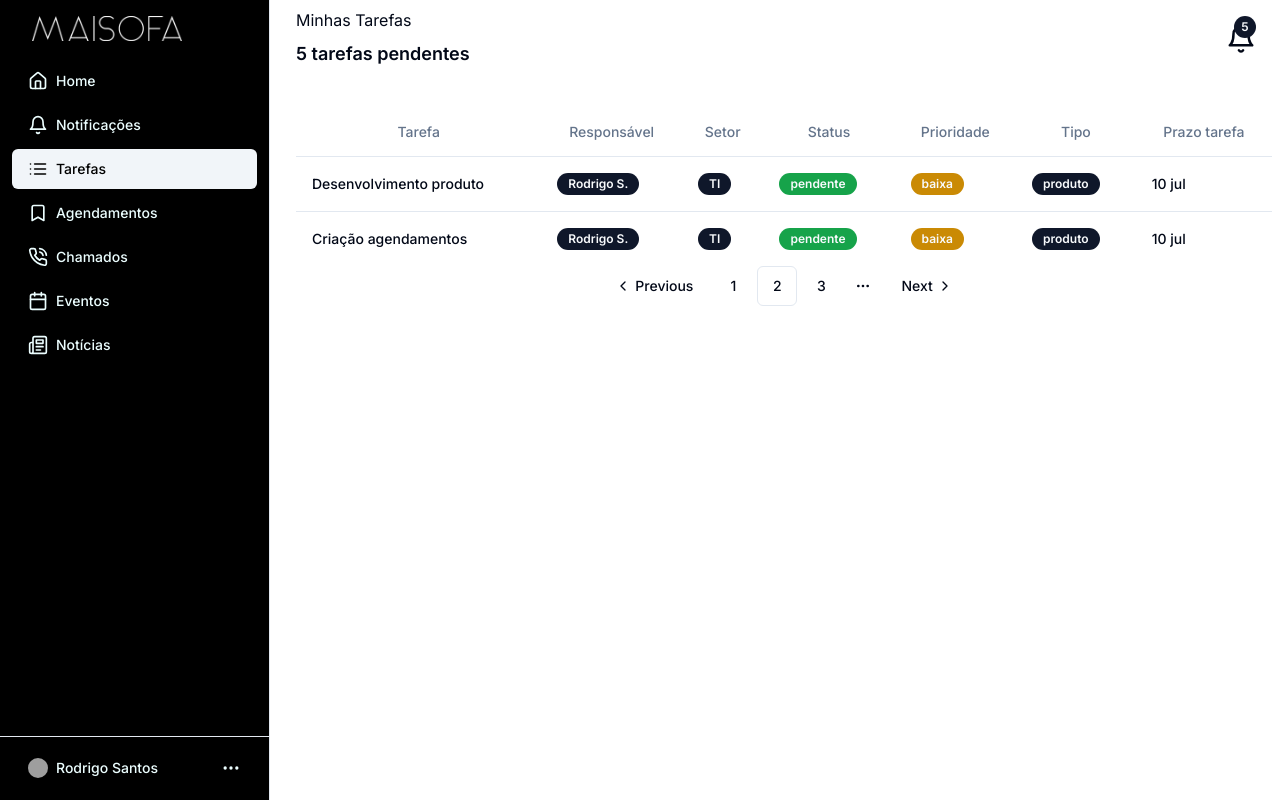
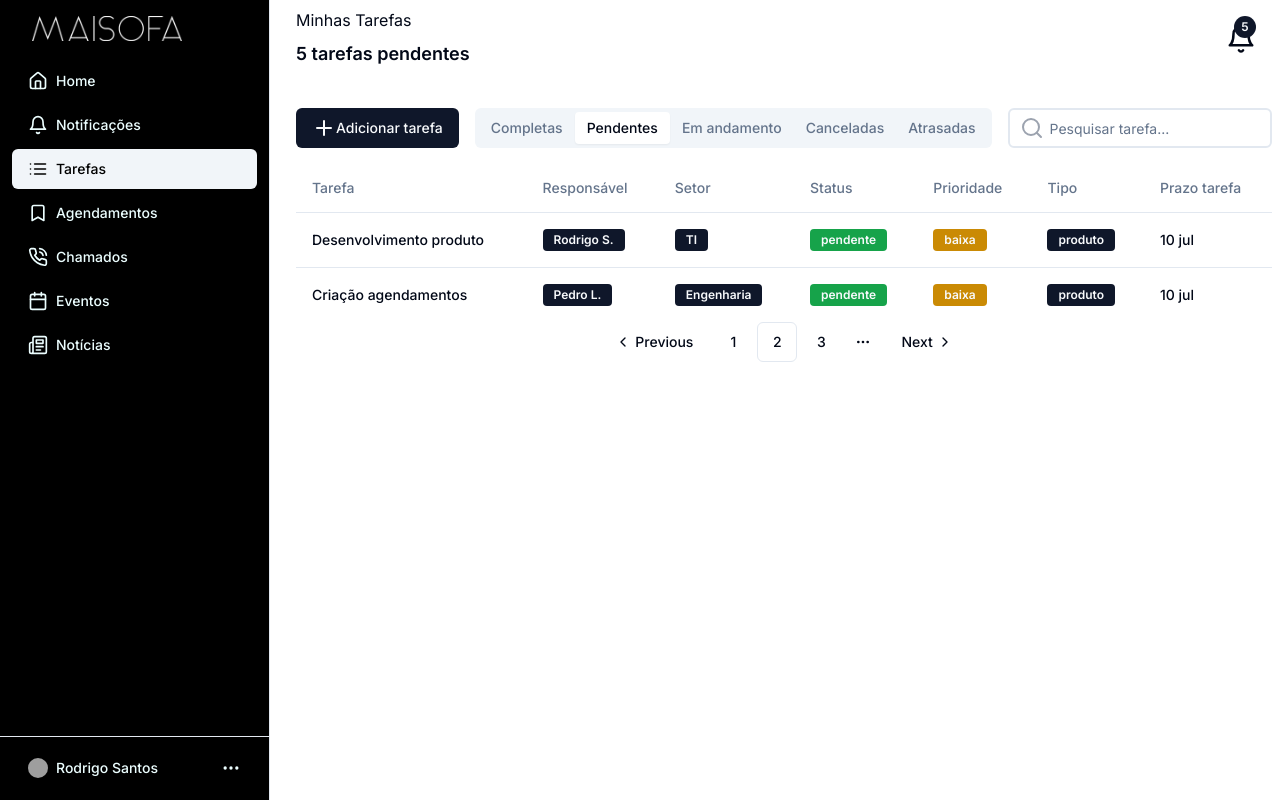
Before and after one commit to maisofa/intranet-interface, a Next.js app: page /tasks in a window 1280 px wide. Built offline with nearby package versions, Linux system fonts and the light colour scheme; grey boxes are pictures that could not be loaded.

Commit message:
fix: task-details/task-table

```diff
--- a/package.json
+++ b/package.json
@@ -20,6 +20,7 @@
     "@radix-ui/react-select": "^2.1.1",
     "@radix-ui/react-separator": "^1.1.0",
     "@radix-ui/react-slot": "^1.1.0",
+    "@radix-ui/react-tabs": "^1.1.0",
     "add": "^2.0.6",
     "axios": "^1.7.5",
     "class-variance-authority": "^0.7.0",
--- a/src/app/tasks/page.tsx
+++ b/src/app/tasks/page.tsx
@@ -1,11 +1,19 @@
+'use client';
+
 import { NotificationPopover } from "@/components/notification-popover"
 import { Sidebar } from "@/components/sidebar"
 import { TaskPaginationCard } from "@/components/task-pagination-card"
 import { TasksTable } from "@/components/tasks-table"
 import { Badge } from "@/components/ui/badge"
-import { Bell } from "lucide-react"
+import { Button } from "@/components/ui/button"
+import { Input } from "@/components/ui/input"
+import { Tabs, TabsContent, TabsList, TabsTrigger } from "@/components/ui/tabs"
+import { Bell, Plus, Search } from "lucide-react"
+import { useState } from "react"
 
 export default function Tasks() {
+  const [status, setStatus] = useState<string | null>(null)
+
   return (
     <div>
       <NotificationPopover />
@@ -16,7 +24,42 @@ export default function Tasks() {
             <p className="text-base mb-2">Minhas Tarefas</p>
             <p className="text-lg font-semibold">5 tarefas pendentes</p>
           </div>
-          <TasksTable />
+          <div className="flex items-center gap-4 mb-4">
+            <Button>
+              <Plus />
+              Adicionar tarefa
+            </Button>
+            <Tabs defaultValue="pendentes">
+              <TabsList>
+                <TabsTrigger value="completas" onClick={() => setStatus("completa")}>
+                  Completas
+                </TabsTrigger>
+                <TabsTrigger value="pendentes" onClick={() => setStatus("pendente")}>
+                  Pendentes
+                </TabsTrigger>
+                <TabsTrigger value="em andamento" onClick={() => setStatus("em andamento")}>
+                  Em andamento
+                </TabsTrigger>
+                <TabsTrigger value="cancelada" onClick={() => setStatus("em andamento")}>
+                  Canceladas
+                </TabsTrigger>
+                <TabsTrigger value="atrasada" onClick={() => setStatus("em andamento")}>
+                  Atrasadas
+                </TabsTrigger>
+              </TabsList>
+            </Tabs>
+            <div className="relative flex items-center">
+              <span className="absolute left-3 text-gray-400">
+                <Search />
+              </span>
+              <Input
+                type="text"
+                className="pl-10 border-2 outline-none"
+                placeholder="Pesquisar tarefa..."
+              />
+            </div>
+          </div>
+          <TasksTable status={status}/>
           <TaskPaginationCard />
         </div>
       </div>
--- a/src/components/news-card-dialog.tsx
+++ b/src/components/news-card-dialog.tsx
@@ -16,11 +16,7 @@ export function NewsCardDialog() {
       <DialogTrigger asChild>
         <Button variant="outline" className="mt-2">Ver mais</Button>
       </DialogTrigger>
-<<<<<<< HEAD
       <DialogContent className="sm:max-w-[700px] h-[700px]">
-=======
-      <DialogContent className="">
->>>>>>> 0749467038ca6287becbc968349998a698301204
         <DialogHeader>
           <DialogTitle>Anunciando nosso novo lançamento</DialogTitle>
           <DialogDescription>
--- a/src/components/task-details.tsx
+++ b/src/components/task-details.tsx
@@ -114,7 +114,7 @@ export function TaskDetails({ task }: { task: Task }) {
   const handleDeleteAttachment = (index: number) => {
     setAttachments((prevAttachments) => {
       const updatedAttachments = prevAttachments.filter((_, i) => i !== index);
-      setAttachmentsLen(updatedAttachments.length); // Atualiza o total
+      setAttachmentsLen(updatedAttachments.length);
       return updatedAttachments;
     });
   };
@@ -153,19 +153,19 @@ export function TaskDetails({ task }: { task: Task }) {
         )}
       </TableCell>
       <TableCell className="font-medium">
-        <Badge>{task.user}</Badge>
+        <Badge className="rounded-sm">{task.user}</Badge>
       </TableCell>
       <TableCell className="font-medium">
-        <Badge>{task.department}</Badge>
+        <Badge className="rounded-sm">{task.department}</Badge>
       </TableCell>
       <TableCell className="font-medium">
-        <Badge className="bg-green-600">{task.status}</Badge>
+        <Badge className="bg-green-600 rounded-sm">{task.status}</Badge>
       </TableCell>
       <TableCell className="font-medium">
-        <Badge className="bg-yellow-600">{task.priority}</Badge>
+        <Badge className="bg-yellow-600 rounded-sm">{task.priority}</Badge>
       </TableCell>
       <TableCell className="font-medium">
-        <Badge>{task.type}</Badge>
+        <Badge className="rounded-sm">{task.type}</Badge>
       </TableCell>
       <TableCell className="font-medium">{task.finalDate}</TableCell>
     </TableRow>
@@ -181,7 +181,11 @@ export function TaskDetails({ task }: { task: Task }) {
           </DropdownMenuTrigger>
           <DropdownMenuContent className="w-56" side="bottom" align="end">
             <DropdownMenuRadioGroup>
-              <DropdownMenuRadioItem value="left">Excluir</DropdownMenuRadioItem>
+              <DropdownMenuRadioItem
+                value="left"
+              >
+                Excluir
+              </DropdownMenuRadioItem>
             </DropdownMenuRadioGroup>
           </DropdownMenuContent>
         </DropdownMenu>
@@ -218,7 +222,7 @@ export function TaskDetails({ task }: { task: Task }) {
               </div>
               <DropdownMenu>
                 <DropdownMenuTrigger>
-                  <Badge className={`w-28 flex justify-center
+                  <Badge className={`w-28 flex justify-center rounded-sm
                   p-2
                   ${priority === "baixa" ? "bg-green-600" : ""}
                   ${priority === "média" ? "bg-yellow-600" : ""}
@@ -248,7 +252,7 @@ export function TaskDetails({ task }: { task: Task }) {
               <DropdownMenu>
                 <DropdownMenuTrigger>
                 <Badge
-                  className={`w-28 flex justify-center p-2
+                  className={`w-28 flex justify-center p-2 rounded-sm
                   ${status === "pendente" ? "bg-yellow-600" : ""}
                   ${status === "em andamento" ? "bg-blue-600" : ""}
                   ${status === "completa" ? "bg-green-600" : ""}
@@ -293,7 +297,7 @@ export function TaskDetails({ task }: { task: Task }) {
                 <Building2 size={18}  />
                 <p className="text-slate-500">Departamento</p>
               </div>
-              <Badge className="w-28 flex justify-center p-2">{task.department}</Badge>
+              <Badge className="w-28 flex justify-center p-2 rounded-sm">{task.department}</Badge>
             </div>
             <div className="flex justify-between">
               <div className="flex gap-2">
@@ -424,7 +428,7 @@ export function TaskDetails({ task }: { task: Task }) {
               }}
             />
             {comments.map((comment, index) => (
-              <div className="mt-4" key={index} ref={index === comments.length - 1 ? lastCommentRef : null}>
+              <div className="mt-4 mb-8" key={index} ref={index === comments.length - 1 ? lastCommentRef : null}>
                 <div className="flex items-center gap-4">
                   <Avatar>
                     <AvatarImage src={comment.avatar} alt="@shadcn" />
--- a/src/components/tasks-table.tsx
+++ b/src/components/tasks-table.tsx
@@ -12,6 +12,7 @@ import { Badge } from "./ui/badge";
 import { DeleteTaskAlert } from "./delete-task-alert";
 import { useRouter } from "next/navigation";
 import { TaskDetails } from "./task-details";
+import { useEffect, useState } from "react";
 
 export interface Task {
   id: string;
@@ -38,8 +39,8 @@ const tasks: Task[] = [
   {
     id: "234",
     title: "Criação agendamentos",
-    user: "Rodrigo S.",
-    department: "TI",
+    user: "Pedro L.",
+    department: "Engenharia",
     status: "pendente",
     priority: "baixa",
     type: "produto",
@@ -47,26 +48,48 @@ const tasks: Task[] = [
   }
 ];
 
-export function TasksTable() {
-  const router = useRouter();
+export function TasksTable({ status }: { status: string | null }) {
+  const [filteredTasks, setFilteredTasks] = useState<Task[]>(tasks);
+
+  const handleTaskStatus = () => {
+    if (status) {
+      return tasks.filter((task) => task.status === status);
+    }
+    return tasks;
+  };
+
+  useEffect(() => {
+    setFilteredTasks(handleTaskStatus());
+  }, [status]);
 
   return (
     <Table>
       <TableHeader>
         <TableRow>
-        <TableHead className="text-center">Tarefa</TableHead>
-          <TableHead className="text-center">Responsável</TableHead>
-          <TableHead className="text-center">Setor</TableHead>
-          <TableHead className="text-center">Status</TableHead>
-          <TableHead className="text-center">Prioridade</TableHead>
-          <TableHead className="text-center">Tipo</TableHead>
-          <TableHead className="text-center">Prazo tarefa</TableHead>
+        <TableHead>Tarefa</TableHead>
+          <TableHead>Responsável</TableHead>
+          <TableHead>Setor</TableHead>
+          <TableHead>Status</TableHead>
+          <TableHead>Prioridade</TableHead>
+          <TableHead>Tipo</TableHead>
+          <TableHead>Prazo tarefa</TableHead>
         </TableRow>
       </TableHeader>
       <TableBody>
-        {tasks.map((task, index) => (
-          <TaskDetails key={index} task={task} />
-        ))}
+        {
+          filteredTasks.length > 0 ? (
+            filteredTasks.map((task, index) => (
+              <TaskDetails key={index} task={task} />
+            ))
+          ) :
+          (
+            <TableRow>
+              <TableCell colSpan={7} className="text-center">
+                <p>Nenhuma tarefa <span className="underline">{status}</span> encontrada</p>
+              </TableCell>
+            </TableRow>
+          )
+        }
       </TableBody>
     </Table>
   );
--- /dev/null
+++ b/src/components/ui/tabs.tsx
@@ -0,0 +1,55 @@
+"use client"
+
+import * as React from "react"
+import * as TabsPrimitive from "@radix-ui/react-tabs"
+
+import { cn } from "@/lib/utils"
+
+const Tabs = TabsPrimitive.Root
+
+const TabsList = React.forwardRef<
+  React.ElementRef<typeof TabsPrimitive.List>,
+  React.ComponentPropsWithoutRef<typeof TabsPrimitive.List>
+>(({ className, ...props }, ref) => (
+  <TabsPrimitive.List
+    ref={ref}
+    className={cn(
+      "inline-flex h-10 items-center justify-center rounded-md bg-muted p-1 text-muted-foreground",
+      className
+    )}
+    {...props}
+  />
+))
+TabsList.displayName = TabsPrimitive.List.displayName
+
+const TabsTrigger = React.forwardRef<
+  React.ElementRef<typeof TabsPrimitive.Trigger>,
+  React.ComponentPropsWithoutRef<typeof TabsPrimitive.Trigger>
+>(({ className, ...props }, ref) => (
+  <TabsPrimitive.Trigger
+    ref={ref}
+    className={cn(
+      "inline-flex items-center justify-center whitespace-nowrap rounded-sm px-3 py-1.5 text-sm font-medium ring-offset-background transition-all focus-visible:outline-none focus-visible:ring-2 focus-visible:ring-ring focus-visible:ring-offset-2 disabled:pointer-events-none disabled:opacity-50 data-[state=active]:bg-background data-[state=active]:text-foreground data-[state=active]:shadow-sm",
+      className
+    )}
+    {...props}
+  />
+))
+TabsTrigger.displayName = TabsPrimitive.Trigger.displayName
+
+const TabsContent = React.forwardRef<
+  React.ElementRef<typeof TabsPrimitive.Content>,
+  React.ComponentPropsWithoutRef<typeof TabsPrimitive.Content>
+>(({ className, ...props }, ref) => (
+  <TabsPrimitive.Content
+    ref={ref}
+    className={cn(
+      "mt-2 ring-offset-background focus-visible:outline-none focus-visible:ring-2 focus-visible:ring-ring focus-visible:ring-offset-2",
+      className
+    )}
+    {...props}
+  />
+))
+TabsContent.displayName = TabsPrimitive.Content.displayName
+
+export { Tabs, TabsList, TabsTrigger, TabsContent }
```
Also changed, not shown: 1 other file (tests, documents, lock files or other folders).
